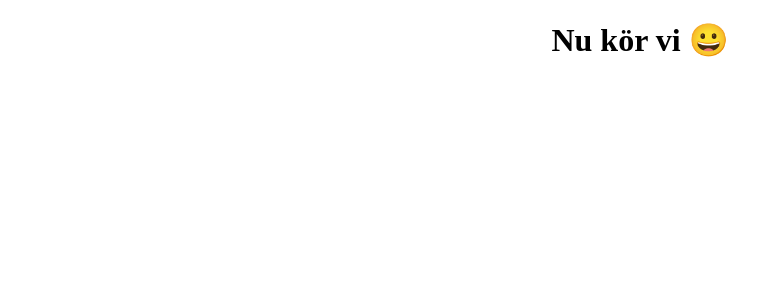
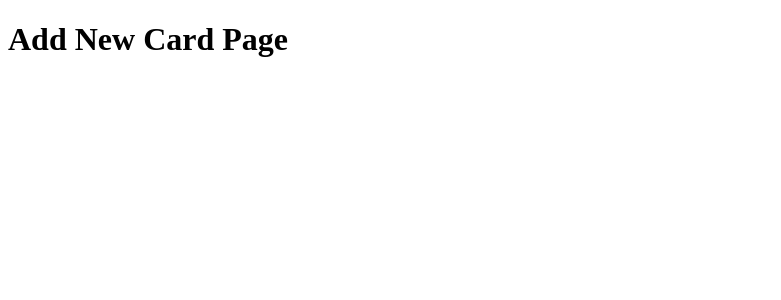
Before and after one commit to jschutt/project-ewallet, a React (Create React App) app: page /createcard in a window 1280 px wide. Shown: the top 300 px of the page, without its empty margins (0-781 px from the left). Built offline with nearby package versions, Linux system fonts and the light colour scheme.

Commit message:
Added router functionality

```diff
--- a/src/App.js
+++ b/src/App.js
@@ -1,10 +1,15 @@
+import { Switch, Route } from "react-router-dom";
 import "./App.css";
-
+import StartPage from "./pages/StartPage";
+import MyCardsPage from "./pages/MyCardsPage";
+import AddNewCardPage from "./pages/AddNewCardPage";
 function App() {
   return (
-    <div className="App">
-      <h1>Nu kör vi 😀</h1>
-    </div>
+    <Switch>
+      <Route exact path="/" render={(props) => <StartPage />} />
+      <Route path="/mycard" render={(props) => <MyCardsPage />} />
+      <Route path="/createcard" render={(props) => <AddNewCardPage />} />
+    </Switch>
   );
 }
 
--- a/src/index.js
+++ b/src/index.js
@@ -1,10 +1,12 @@
 import React from "react";
 import ReactDOM from "react-dom";
+import { BrowserRouter as Router } from "react-router-dom";
 import App from "./App";
-
 ReactDOM.render(
   <React.StrictMode>
-    <App />
+    <Router>
+      <App />
+    </Router>
   </React.StrictMode>,
   document.getElementById("root")
 );
--- /dev/null
+++ b/src/pages/AddNewCardPage.jsx
@@ -0,0 +1,9 @@
+import React from 'react'
+
+const AddNewCardPage = () => {
+  return (
+    <div><h1>Add New Card Page</h1></div>
+  )
+}
+
+export default AddNewCardPage
--- /dev/null
+++ b/src/pages/MyCardsPage.jsx
@@ -0,0 +1,9 @@
+import React from 'react'
+
+const MyCardsPage = () => {
+  return (
+    <div><h1>My Cards Page</h1></div>
+  )
+}
+
+export default MyCardsPage
--- /dev/null
+++ b/src/pages/StartPage.jsx
@@ -0,0 +1,8 @@
+
+const StartPage = () => {
+  return (
+    <div><h1>Start Page</h1></div>
+  )
+}
+
+export default StartPage
```
